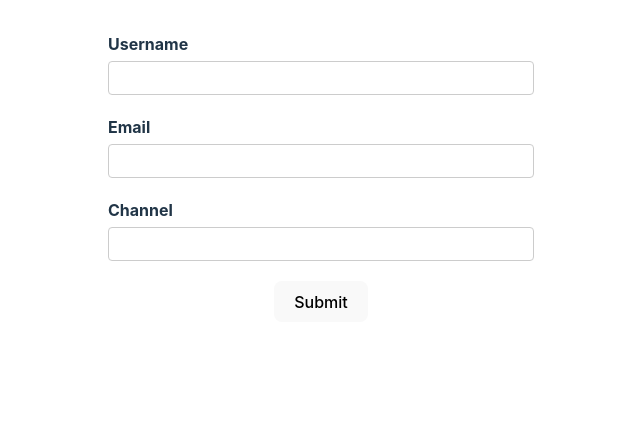
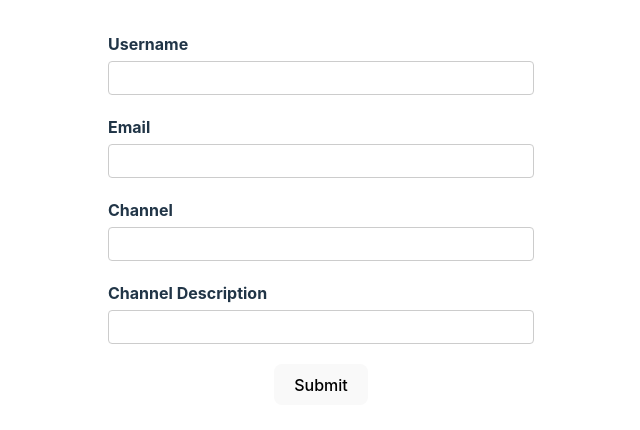
Before and after one commit to AlexandreJonas/StudyThingy, a React (Vite) app in the folder rhf-demo/: page / in a window 1280 px wide. Shown: the top 430 px of the page, without its empty margins (319-959 px from the left). Built offline with nearby package versions, Linux system fonts and the light colour scheme.

Commit message:
Adding coments and new field using a custom register object

```diff
--- a/rhf-demo/src/components/YoutubeForm.tsx
+++ b/rhf-demo/src/components/YoutubeForm.tsx
@@ -5,6 +5,7 @@ type FormValues = {
     username: string
     email: string
     channel: string
+    channelDescription: string
 }
 
 export const YoutubeForm = () => {
@@ -12,9 +13,12 @@ export const YoutubeForm = () => {
     const form = useForm<FormValues>()
     const { register, control, handleSubmit, formState } = form
     const { errors } = formState
+
+    //Register returns an object containing the following objects:
     // const {name, ref, onChange, onBlur} = register("username")
 
-    const registerOptionsTest = {
+    // You can also create an object for just the register options for better readability
+    const channelRegisterOptionsTest = {
         required: {
             value: true,
             message: "Channel is required akshually"
@@ -25,6 +29,11 @@ export const YoutubeForm = () => {
         }
     }
 
+    // In turn, it's also possible to create an object for the 'register' function as a whole for one field
+    const channelDescriptionRegisterTest = register("channelDescription", {
+        required: "Channel Description is required",
+    })
+
     const idk = (data: FormValues) => {
         console.log("Form Submitted!", data)
     }
@@ -32,9 +41,12 @@ export const YoutubeForm = () => {
     return (
         <div>
             <form onSubmit={handleSubmit(idk)} noValidate>
+
+                {/* Putting the 'register' object on the input is basically the same thing as below: */}
                 {/* <label htmlFor="username">Username</label>
                 <input type="text" id="username" name={name} ref={ref} onChange={onChange} onBlur={onBlur}></input> */}
 
+                    {/* Standard example with the required function */}
                 <div className="form-control">
                     <label htmlFor="username">Username</label>
                     <input type="text" id="username" {...register("username", {
@@ -46,7 +58,7 @@ export const YoutubeForm = () => {
                     <p className="error">{errors.username?.message}</p>
                 </div>
 
-
+                    {/* Example with the required and pattern validation */}
                 <div className="form-control">
                     <label htmlFor="email">Email</label>
                     <input type="email" id="email" {...register("email", {
@@ -60,10 +72,18 @@ export const YoutubeForm = () => {
                     <p className="error">{errors.email?.message}</p>
                 </div>
 
+                    {/* Example with an object created just for the registerOptions for better readability */}
                 <div className="form-control">
                     <label htmlFor="channel">Channel</label>
-                    <input type="text" id="channel" {...register("channel", registerOptionsTest)}></input>
+                    <input type="text" id="channel" {...register("channel", channelRegisterOptionsTest)}></input>
                     <p className="error">{errors.channel?.message}</p>
+                </div>
+
+                    {/* Example with an object specifically to register the channelDescription field, including its registerOptions */}
+                <div className="form-control">
+                    <label htmlFor="channelDescription">Channel Description</label>
+                    <input type="text" id="channelDescription" {...channelDescriptionRegisterTest}></input>
+                    <p className="error">{errors.channelDescription?.message}</p>
                 </div>
 
                 <button>Submit</button>
```
